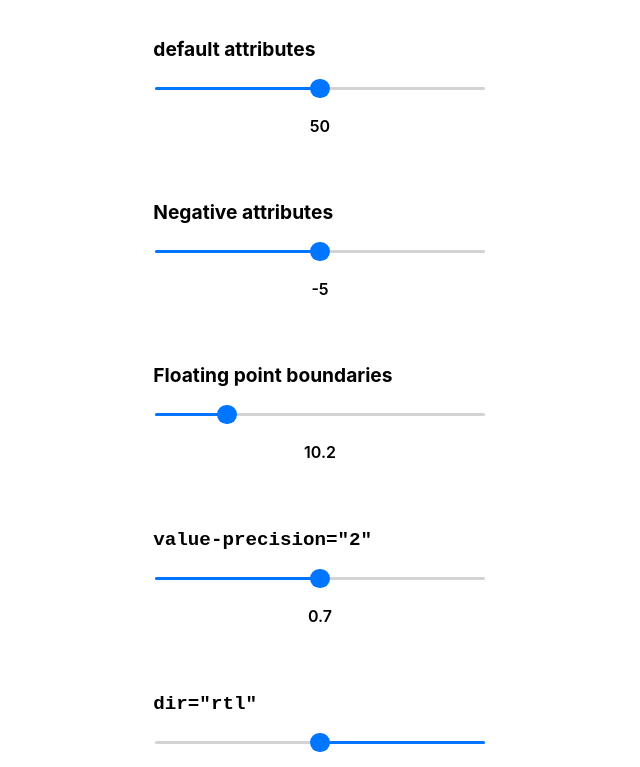
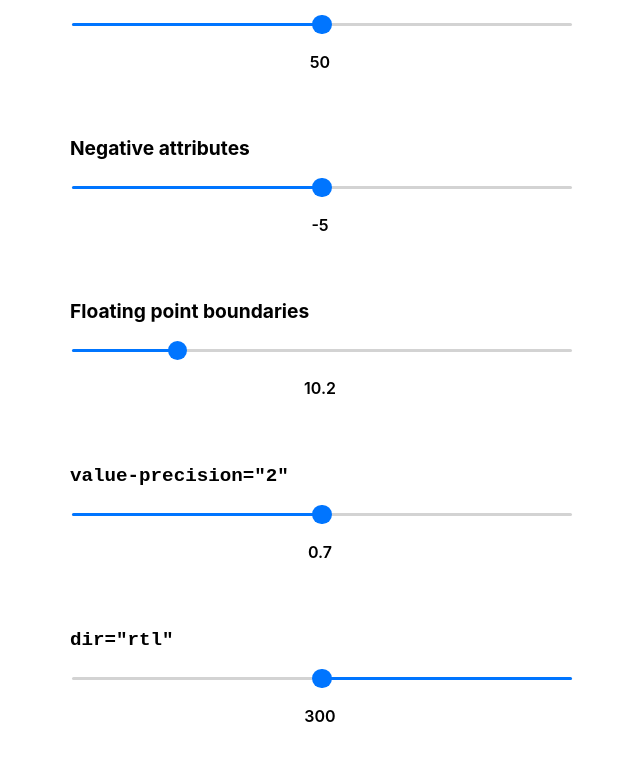
Before and after one commit to andreruffert/range-slider-element, a website built with Vite: page index.html in a window 1280 px wide. Shown: the part 195-962 px from the top of the page, without its empty margins (320-960 px from the left). Built offline with nearby package versions, Linux system fonts and the light colour scheme.

Commit message:
refactor: default style
- divide into "layout" and "theme" specific
- use system colors with fallback

```diff
--- a/index.html
+++ b/index.html
@@ -8,11 +8,6 @@
       body {
         font-family: -apple-system, BlinkMacSystemFont, "Segoe UI", Roboto, Helvetica, Arial, sans-serif, "Apple Color Emoji", "Segoe UI Emoji", "Segoe UI Symbol";
         font-size: 16px;
-        display: flex;
-        gap: 4em;
-        align-items: center;
-        justify-content: center;
-        flex-direction: column;
         min-height: 100vh;
         max-width: 500px;
         margin: 0 auto;
@@ -53,6 +48,18 @@
           opacity: 0.4;
         }
       }
+
+      range-slider {
+        width: 100%;
+      }
+
+      range-slider [data-track] {
+        pointer-events: auto;
+      }
+      range-slider [data-track]:hover {
+        background-color: hotpink;
+      }
+
 
       /* Custom styles example-1 */
       range-slider[data-theme="example-1"] {
--- a/src/style.css
+++ b/src/style.css
@@ -1,3 +1,6 @@
+/**
+ * LAYOUT specific
+ */
 range-slider {
   --track-size: 0.2rem;
   --thumb-size: 1.2rem;
@@ -7,30 +10,22 @@ range-slider {
   align-items: center;
   min-block-size: var(--thumb-size);
   min-inline-size: 130px;
-  border-radius: var(--track-size);
-  margin: 2px;
+  outline: none;
 
-  /* Prevent selection useful for touch devices */
+  /* Prevent selection relevant for touch devices */
   user-select: none;
   -webkit-user-select: none;
 
   /* Make sure capture pointer events will work properly on touch devices */
   touch-action: none;
 }
-
-range-slider:focus {
-  outline: none;
-}
-
 range-slider:active {
   opacity: 0.8;
 }
-
 range-slider[disabled] {
   filter: grayscale(1);
   opacity: 0.4;
 }
-
 range-slider[orientation="vertical"] {
   flex-direction: column;
   width: var(--thumb-size);
@@ -43,10 +38,8 @@ range-slider [data-track] {
   pointer-events: none;
   flex: 1 1 0%;
   block-size: var(--track-size);
-  background-color: lightgray;
   border-radius: inherit;
 }
-
 range-slider[orientation="vertical"] [data-track] {
   inline-size: var(--track-size);
   block-size: 100%;
@@ -57,11 +50,9 @@ range-slider [data-track-fill] {
   pointer-events: none;
   position: absolute;
   block-size: var(--track-size);
-  background-color: #0075ff;
   border-start-start-radius: inherit;
   border-end-start-radius: inherit;
 }
-
 range-slider[orientation="vertical"] [data-track-fill] {
   inline-size: var(--track-size);
   block-size: auto;
@@ -75,7 +66,6 @@ range-slider [data-runnable-track] {
   position: absolute;
   inset: 0 calc(var(--thumb-size) / 2);
 }
-
 range-slider[orientation="vertical"] [data-runnable-track] {
   inset: calc(var(--thumb-size) / 2) 0;
 }
@@ -84,15 +74,46 @@ range-slider[orientation="vertical"] [data-runnable-track] {
 range-slider [data-thumb] {
   pointer-events: auto;
   touch-action: none;
-  background-color: #0075ff;
-  border-radius: 100%;
   inline-size: var(--thumb-size);
   block-size: var(--thumb-size);
   position: absolute;
   margin-inline-start: calc(var(--thumb-size) / 2 * -1);
 }
-
 range-slider[orientation="vertical"] [data-thumb] {
   margin-inline-start: unset;
   margin-block: calc(var(--thumb-size) / 2 * -1);
 }
+
+/**
+ * THEME specific
+ */
+range-slider {
+  border-radius: var(--track-size);
+  margin: 2px;
+}
+range-slider:active {
+  opacity: 0.8;
+}
+range-slider[disabled] {
+  filter: grayscale(1);
+  opacity: 0.4;
+}
+
+/* Track */
+range-slider [data-track] {
+  background-color: ButtonFace;
+  background-color: lightgray;
+}
+
+/* Track fill */
+range-slider [data-track-fill] {
+  background-color: Highlight;
+  background-color: #0075ff;
+}
+
+/* Thumb */
+range-slider [data-thumb] {
+  background-color: Highlight;
+  background-color: #0075ff;
+  border-radius: 100%;
+}
```
